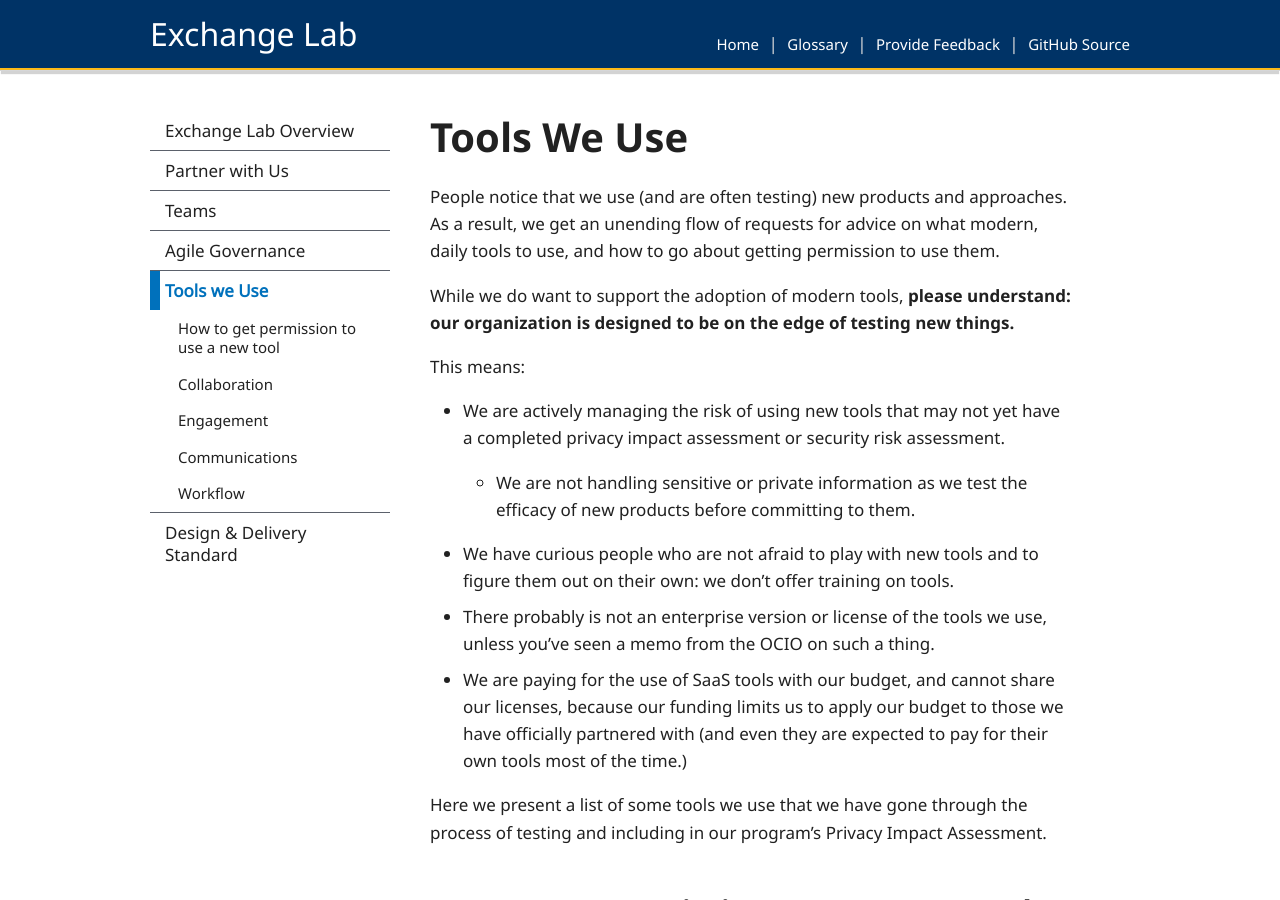
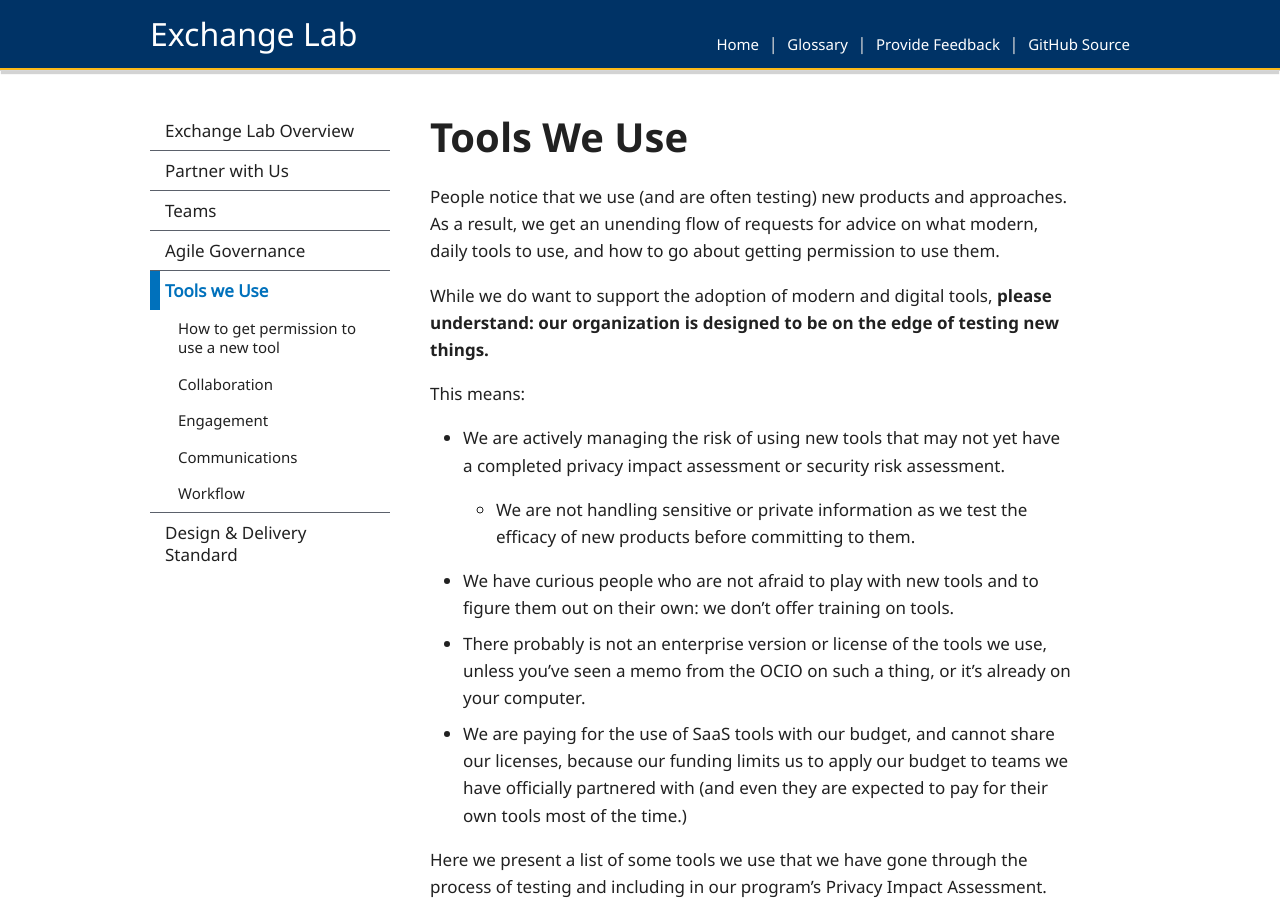
Before and after one commit to HeatherRemacle/exchangelabops, a Jekyll site: the page built from pages/tools.md, in a window 1280 px wide and 900 px high. Built offline with Jekyll 4.4.1, drawn with Linux system fonts in a browser that asks for light colours; some of the changed text lies outside the part shown.

Commit message:
text edits on tools and partner

```diff
--- a/pages/tools.md
+++ b/pages/tools.md
@@ -1,6 +1,6 @@
 ---
 title: Tools We Use
-description: Insight into modern tools used by the Exchange Lab
+description: Insight into digital tools used by the Exchange Lab
 permalink: /tools
 
 layout: post
@@ -21,15 +21,15 @@ subnav:
 
 People notice that we use (and are often testing) new products and approaches. As a result, we get an unending flow of requests for advice on what modern, daily tools to use, and how to go about getting permission to use them.
 
-While we do want to support the adoption of modern tools, **please understand: our organization is designed to be on the edge of testing new things.**
+While we do want to support the adoption of modern and digital tools, **please understand: our organization is designed to be on the edge of testing new things.**
 
 This means:
 
 - We are actively managing the risk of using new tools that may not yet have a completed privacy impact assessment or security risk assessment.
   - We are not handling sensitive or private information as we test the efficacy of new products before committing to them.
 - We have curious people who are not afraid to play with new tools and to figure them out on their own: we don't offer training on tools.
-- There probably is not an enterprise version or license of the tools we use, unless you've seen a memo from the OCIO on such a thing.
-- We are paying for the use of SaaS tools with our budget, and cannot share our licenses, because our funding limits us to apply our budget to those we have officially partnered with (and even they are expected to pay for their own tools most of the time.)
+- There probably is not an enterprise version or license of the tools we use, unless you've seen a memo from the OCIO on such a thing, or it's already on your computer.
+- We are paying for the use of SaaS tools with our budget, and cannot share our licenses, because our funding limits us to apply our budget to teams we have officially partnered with (and even they are expected to pay for their own tools most of the time.)
 
 Here we present a list of some tools we use that we have gone through the process of testing and including in our program's Privacy Impact Assessment.
 
@@ -55,10 +55,9 @@ TBC - Here is a where you can find your Ministry Privacy Officer.
 
 - Slido & Youtube live for webinars
 - SurveyMonkey
-- Zoom
+- MS Teams Channels
 - Twitter
 - LinkedIn
-- Mozilla Hubs
 
 ## Communications
 
@@ -72,6 +71,13 @@ TBC - Here is a where you can find your Ministry Privacy Officer.
 - Microsoft Teams Planner
 - Trello
 - Github and ZenHub for product development
+- Excel (budgeting, Human Resourcing)
+
+## Graphics
+
+- Canva
+- Adobe Illustrator
+- Microsoft Paint and PowerPoint
 
 <br/>
 [Back to the Top](#)
```
Also changed, not shown: other parts of pages/tools.md (+1 -1 lines), phases/partner.md (+20 -0 lines).
